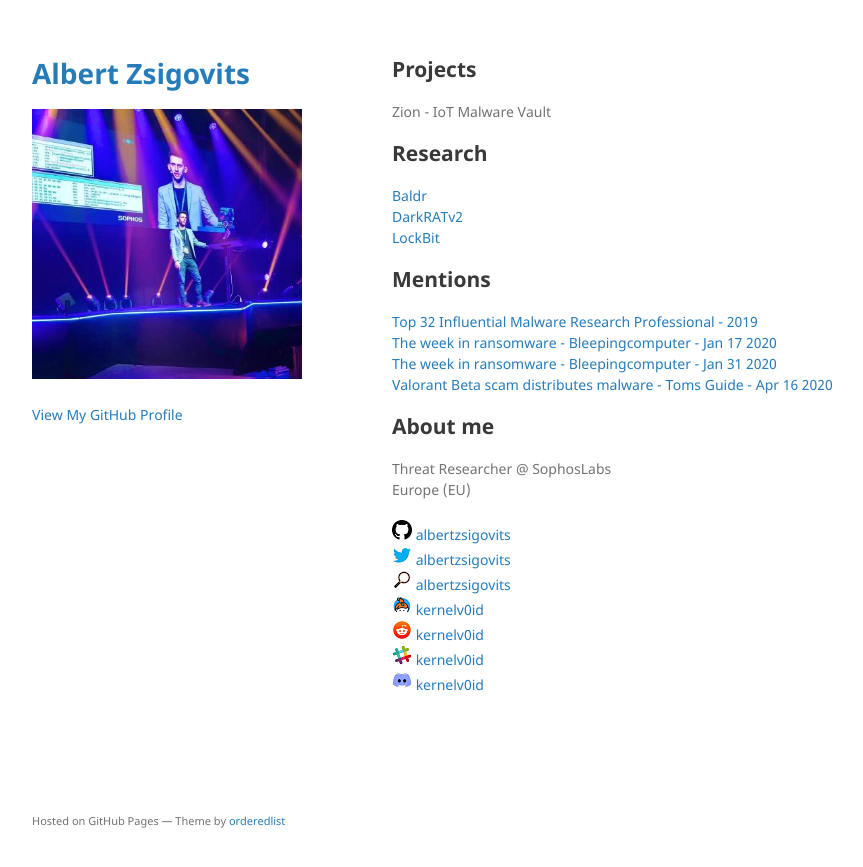
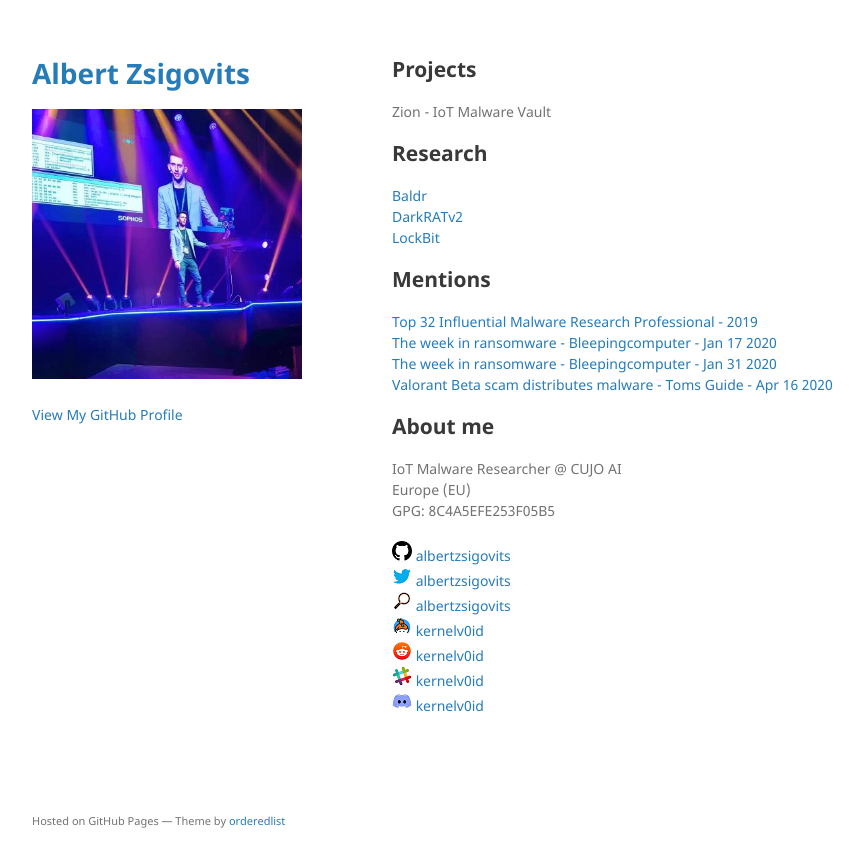
Before and after one commit to albertzsigovits/albertzsigovits.github.io, a Jekyll site: the page built from index.md, in a window 1280 px wide. Shown: the top 867 px of the page, without its empty margins (178-1041 px from the left). Built offline with Jekyll 4.4.1, drawn with Linux system fonts in a browser that asks for light colours; the repository's description, which GitHub fills in, is left out; our own code applies the rules of GitHub Pages for plain Markdown files.

Commit message:
Update index.md

```diff
--- a/index.md
+++ b/index.md
@@ -19,8 +19,9 @@ Zion - IoT Malware Vault
 
 ## About me
 
-Threat Researcher @ SophosLabs
+IoT Malware Researcher @ CUJO AI
 Europe (EU)
+GPG: 8C4A5EFE253F05B5
 
 ![Github](https://albertzsigovits.github.io/assets/img/github.png)
 <a href="https://github.com/albertzsigovits">
```
